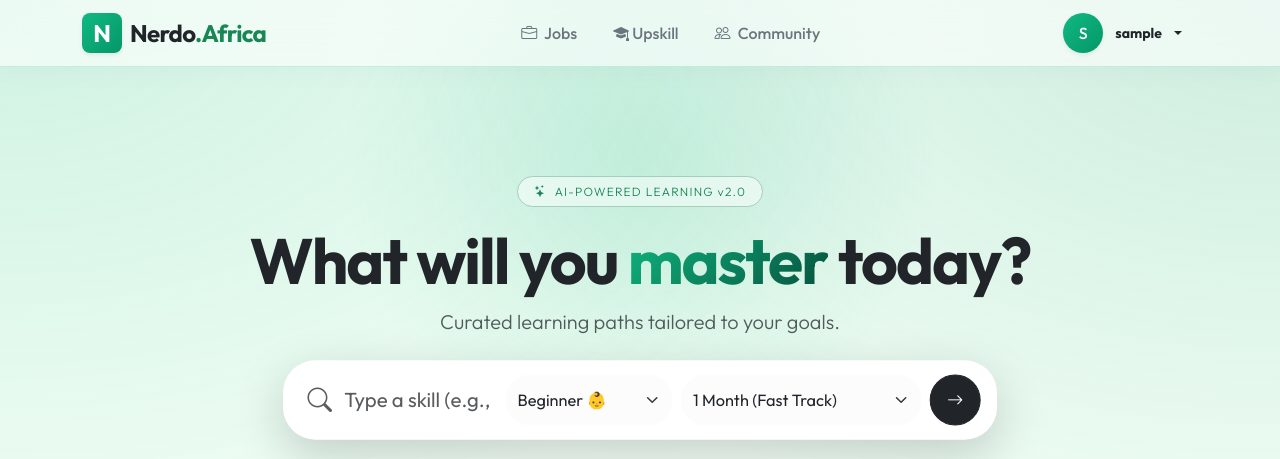
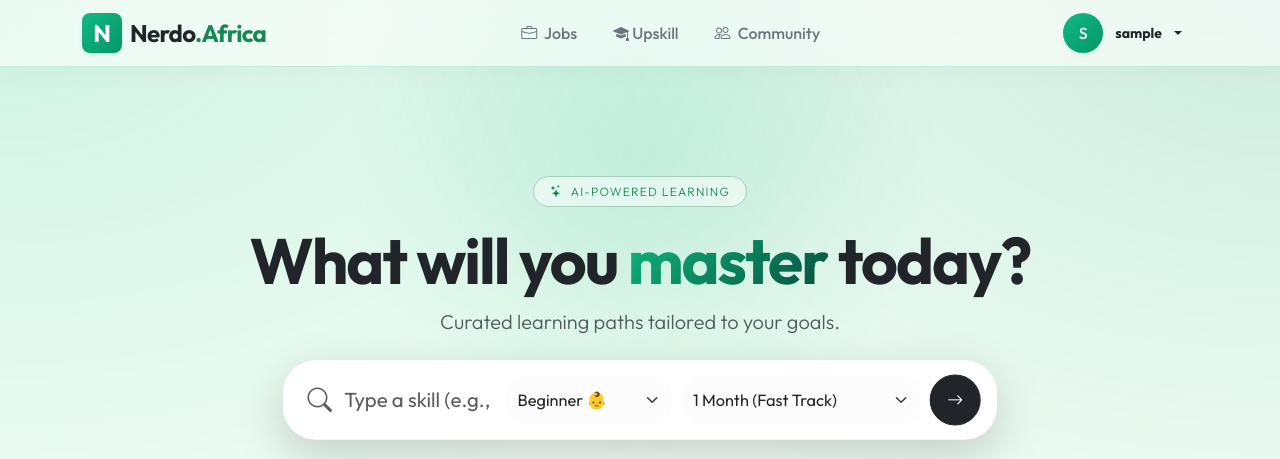
Before and after one commit to 7ever/Nerdo.Africa, a Django app: page /learning/ in a window 1280 px wide. Shown: the top 459 px of the page. Run offline with Django 5.2, Linux system fonts and the light colour scheme; a user stored in the database is signed in; tables that the repository leaves empty hold one stand-in row (values such as "Sample post"); data that the repository does not hold is empty.

Commit message:
Bug fixes on UI

```diff
--- a/nerdo_project/apps/learning/templates/learning/home.html
+++ b/nerdo_project/apps/learning/templates/learning/home.html
@@ -14,7 +14,7 @@
                 <div class="mb-4">
                     <span
                         class="badge bg-white-10 text-success border border-success-subtle rounded-pill px-3 py-2 mb-3 fw-light tracking-wide">
-                        <i class="bi bi-stars me-1"></i> AI-POWERED LEARNING v2.0
+                        <i class="bi bi-stars me-1"></i> AI-POWERED LEARNING
                     </span>
                     <h1 class="display-3 fw-bold text-dark mb-2 tracking-tight">
                         What will you <span class="text-gradient">master</span> today?
```
